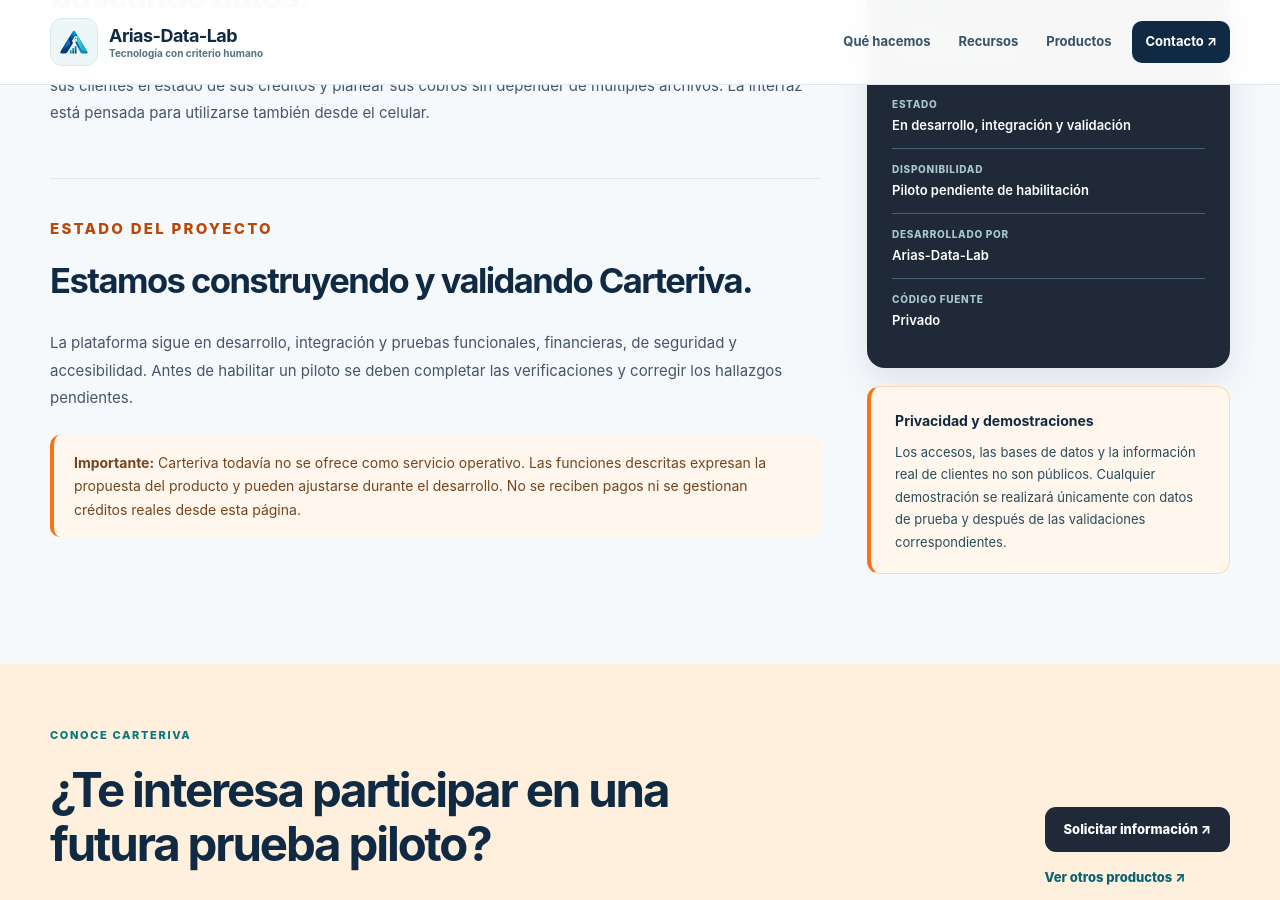
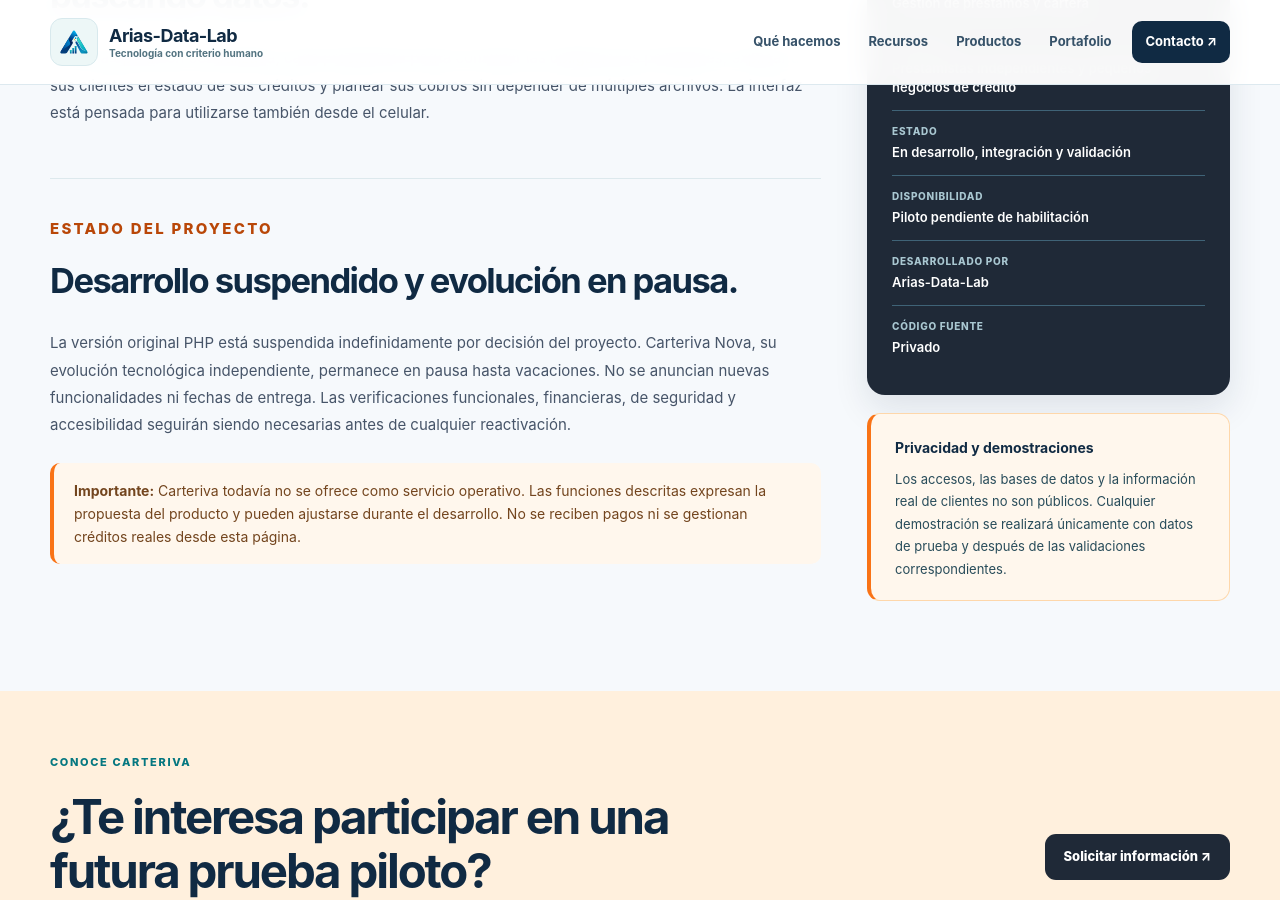
Before and after one commit to ljarias/ljarias.github.io, a Jekyll site: the page arias-data-lab/productos/prestamos-saas.html, which Jekyll copies as it is, in a window 1280 px wide and 900 px high, scrolled down 2443 px. Built offline with Jekyll 4.4.1, drawn with Linux system fonts in a browser that asks for light colours; some of the changed text lies outside the part shown.

Commit message:
feat(portafolio): integrar navegación y corregir estado de productos en arias-data-lab/productos/prestamos-saas.html

```diff
--- a/arias-data-lab/productos/prestamos-saas.html
+++ b/arias-data-lab/productos/prestamos-saas.html
@@ -1,7 +1,7 @@
 <!doctype html>
 <html lang="es-CO"><head>
 <meta charset="utf-8"><meta name="viewport" content="width=device-width, initial-scale=1">
-<meta name="theme-color" content="#1F2937"><meta name="description" content="Carteriva: plataforma de gestión de préstamos y cartera en desarrollo. Clientes, pagos, agenda de cobros, indicadores y reportes.">
+<meta name="theme-color" content="#1F2937"><meta name="description" content="Carteriva: plataforma de gestión de préstamos y cartera con versión PHP suspendida y Nova en pausa. Clientes, pagos, agenda de cobros, indicadores y reportes.">
 <title>Carteriva | Gestión de préstamos y cartera | Arias-Data-Lab</title>
 <link rel="icon" type="image/svg+xml" href="../../assets/brand/logo/v4.0/ADL_isotipo-cuadrado_EDITABLE_v4.0.svg">
 <link rel="icon" type="image/png" sizes="32x32" href="../../banco-problemas-caribe/assets/favicon-32.png">
@@ -35,12 +35,12 @@
 <a class="skip-link" href="#contenido">Saltar al contenido principal</a>
 <header class="site-header"><div class="container header-row">
 <a class="site-brand" href="../../" aria-label="Volver al portal Arias-Data-Lab"><span class="brand-icon"><img src="../../assets/brand/logo/v4.0/ADL_isotipo-cuadrado_EDITABLE_v4.0.svg" alt="" width="38" height="38"></span><span class="brand-label"><strong>Arias-Data-Lab</strong><small>Tecnología con criterio humano</small></span></a>
-<nav class="primary-nav" aria-label="Navegación principal"><a href="../../#enfoque">Qué hacemos</a><a href="../../#proyectos">Recursos</a><a href="./">Productos</a><a class="nav-contact" href="../../#contacto">Contacto ↗</a></nav>
+<nav class="primary-nav" aria-label="Navegación principal"><a href="../../#enfoque">Qué hacemos</a><a href="../../#proyectos">Recursos</a><a href="./">Productos</a><a href="../../portafolio/">Portafolio</a><a class="nav-contact" href="../../#contacto">Contacto ↗</a></nav>
 </div></header><main id="contenido">
-<section class="product-page-hero product-detail-hero"><div class="container"><a class="crumb-link" href="./">← Productos y soluciones</a><p class="eyebrow">SOLUCIÓN DIGITAL PARA PRESTAMISTAS</p><div class="cv-brand" aria-label="Carteriva"><img class="cv-logo-vector" src="assets/carteriva-4a-simbolo.svg" width="74" height="74" alt="Símbolo de Carteriva, inspirado en la propuesta 4A"><span><strong>Carteriva</strong><small>Organiza. Controla. Crece.</small></span></div><h1>Tu cartera, más clara. Tu negocio, bajo control.</h1><p>Carteriva es una plataforma web para pequeños prestamistas que buscan administrar sus clientes, préstamos, cobros y movimientos desde un solo lugar, con información ordenada y útil para tomar mejores decisiones.</p><div class="product-status"><span class="status-dot" aria-hidden="true"></span> En desarrollo y pruebas · Aún no disponible comercialmente · Funciones sujetas a validación</div></div></section>
+<section class="product-page-hero product-detail-hero"><div class="container"><a class="crumb-link" href="./">← Productos y soluciones</a><p class="eyebrow">SOLUCIÓN DIGITAL PARA PRESTAMISTAS</p><div class="cv-brand" aria-label="Carteriva"><img class="cv-logo-vector" src="assets/carteriva-4a-simbolo.svg" width="74" height="74" alt="Símbolo de Carteriva, inspirado en la propuesta 4A"><span><strong>Carteriva</strong><small>Organiza. Controla. Crece.</small></span></div><h1>Tu cartera, más clara. Tu negocio, bajo control.</h1><p>Carteriva es una plataforma web para pequeños prestamistas que buscan administrar sus clientes, préstamos, cobros y movimientos desde un solo lugar, con información ordenada y útil para tomar mejores decisiones.</p><div class="product-status"><span class="status-dot" aria-hidden="true"></span> Versión PHP suspendida · Carteriva Nova en pausa · No disponible comercialmente</div></div></section>
 <section class="product-body"><div class="container"><div class="product-detail-layout"><div class="product-detail-main">
 <section class="detail-section" aria-labelledby="necesidad"><p class="eyebrow dark">¿POR QUÉ CARTERIVA?</p><h2 id="necesidad">Deja atrás los cuadernos y las cuentas dispersas.</h2><p>Cuando crece el número de préstamos, también crece el trabajo para saber quién debe, cuánto ha pagado y qué toca cobrar. Carteriva está diseñada para centralizar esa información, facilitar el seguimiento diario y reducir el trabajo manual.</p><div class="cv-benefits"><article><strong>Mayor claridad</strong><p>Consulta préstamos, abonos, saldos e historial desde un mismo entorno.</p></article><article><strong>Más organización</strong><p>Prepara la agenda de recaudo y ubica las obligaciones atrasadas.</p></article><article><strong>Decisiones informadas</strong><p>Visualiza indicadores sobre la situación de tu cartera.</p></article></div></section>
-<section class="detail-section" aria-labelledby="modulos"><p class="eyebrow dark">MÓDULOS Y FUNCIONALIDADES</p><h2 id="modulos">Herramientas para cada etapa del préstamo.</h2><p>Este es el alcance funcional previsto para Carteriva. Algunas capacidades están en implementación y otras continúan en pruebas; su inclusión aquí no significa que ya estén disponibles.</p><div class="capability-grid">
+<section class="detail-section" aria-labelledby="modulos"><p class="eyebrow dark">MÓDULOS Y FUNCIONALIDADES</p><h2 id="modulos">Herramientas para cada etapa del préstamo.</h2><p>Este es el alcance funcional previsto para Carteriva. La inclusión de una capacidad describe el alcance histórico o previsto, no su disponibilidad actual ni la reactivación del proyecto.</p><div class="capability-grid">
 <article class="capability"><span aria-hidden="true">♙</span><h3>Clientes y perfiles</h3><p>Registro y consulta de clientes, datos de contacto, historial y estado; acceso directo a WhatsApp y carga inicial mediante plantillas.</p></article>
 <article class="capability"><span aria-hidden="true">▤</span><h3>Préstamos y simulador</h3><p>Creación y simulación de préstamos con sus modalidades, cuotas, intereses, fechas, capital pendiente y condiciones pactadas.</p></article>
 <article class="capability"><span aria-hidden="true">↗</span><h3>Pagos y movimientos</h3><p>Registro de recaudos, abonos a capital e intereses, medios de pago y consulta del historial de movimientos.</p></article>
@@ -51,7 +51,7 @@
 <article class="capability"><span aria-hidden="true">◇</span><h3>Seguridad y administración</h3><p>Separación de información por prestamista, perfiles, controles de acceso, trazabilidad y mecanismos contra movimientos duplicados.</p></article>
 </div></section>
 <section class="detail-section" aria-labelledby="beneficios"><p class="eyebrow dark">BENEFICIOS ESPERADOS</p><h2 id="beneficios">Más tiempo para gestionar; menos tiempo buscando datos.</h2><p>Con una operación centralizada, cada prestamista podrá consultar las obligaciones pendientes, explicar a sus clientes el estado de sus créditos y planear sus cobros sin depender de múltiples archivos. La interfaz está pensada para utilizarse también desde el celular.</p></section>
-<section class="detail-section" aria-labelledby="etapa"><p class="eyebrow dark">ESTADO DEL PROYECTO</p><h2 id="etapa">Estamos construyendo y validando Carteriva.</h2><p>La plataforma sigue en desarrollo, integración y pruebas funcionales, financieras, de seguridad y accesibilidad. Antes de habilitar un piloto se deben completar las verificaciones y corregir los hallazgos pendientes.</p><div class="cv-stage"><strong>Importante:</strong> Carteriva todavía no se ofrece como servicio operativo. Las funciones descritas expresan la propuesta del producto y pueden ajustarse durante el desarrollo. No se reciben pagos ni se gestionan créditos reales desde esta página.</div></section>
+<section class="detail-section" aria-labelledby="etapa"><p class="eyebrow dark">ESTADO DEL PROYECTO</p><h2 id="etapa">Desarrollo suspendido y evolución en pausa.</h2><p>La versión original PHP está suspendida indefinidamente por decisión del proyecto. Carteriva Nova, su evolución tecnológica independiente, permanece en pausa hasta vacaciones. No se anuncian nuevas funcionalidades ni fechas de entrega. Las verificaciones funcionales, financieras, de seguridad y accesibilidad seguirán siendo necesarias antes de cualquier reactivación.</p><div class="cv-stage"><strong>Importante:</strong> Carteriva todavía no se ofrece como servicio operativo. Las funciones descritas expresan la propuesta del producto y pueden ajustarse durante el desarrollo. No se reciben pagos ni se gestionan créditos reales desde esta página.</div></section>
 </div><aside class="product-side" aria-label="Información del proyecto"><div class="product-info-card"><span class="small-overline">FICHA DE PRODUCTO</span><img class="cv-aside-logo" src="assets/carteriva-4a-simbolo.svg" width="65" height="65" alt=""><dl><div><dt>Producto</dt><dd>Carteriva</dd></div><div><dt>Categoría</dt><dd>Gestión de préstamos y cartera</dd></div><div><dt>Dirigido a</dt><dd>Prestamistas independientes y pequeños negocios de crédito</dd></div><div><dt>Estado</dt><dd>En desarrollo, integración y validación</dd></div><div><dt>Disponibilidad</dt><dd>Piloto pendiente de habilitación</dd></div><div><dt>Desarrollado por</dt><dd>Arias-Data-Lab</dd></div><div><dt>Código fuente</dt><dd>Privado</dd></div></dl></div><div class="privacy-note narrow-note"><strong>Privacidad y demostraciones</strong><p>Los accesos, las bases de datos y la información real de clientes no son públicos. Cualquier demostración se realizará únicamente con datos de prueba y después de las validaciones correspondientes.</p></div></aside></div></div></section>
 <section class="product-cta"><div class="container"><div><p class="eyebrow dark">CONOCE CARTERIVA</p><h2>¿Te interesa participar en una futura prueba piloto?</h2><p>Conversemos sobre las necesidades de tu negocio y el alcance de la plataforma. El acceso a pilotos estará sujeto a disponibilidad y resultados de las pruebas.</p></div><div class="product-actions"><a class="button contact-button" href="mailto:ljarias@gmail.com?subject=Inter%C3%A9s%20en%20Carteriva%20-%20futuro%20piloto">Solicitar información ↗</a><a class="secondary-link" href="./">Ver otros productos ↗</a></div></div></section>
 </main>
```
